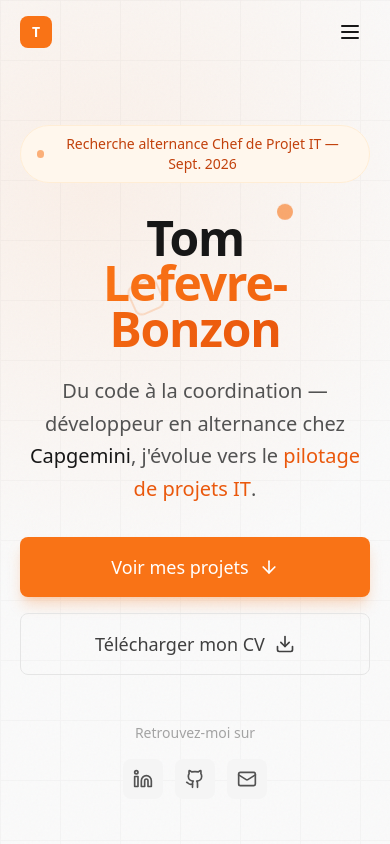
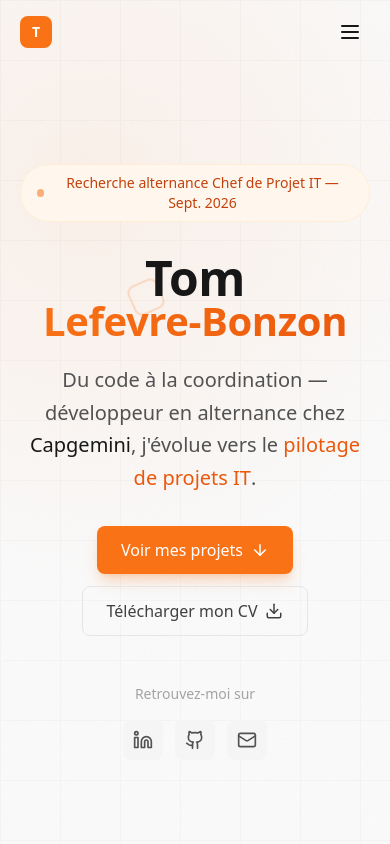
Before and after one commit to tomlefb/portfolio, a React (Vite) app: page / in a window 390 px wide. Shown: the top 844 px of the page. Built offline with nearby package versions, Linux system fonts and the light colour scheme; a web font is replaced by a local one.

Commit message:
fix: nom de famille sur une ligne + boutons moins larges mobile

```diff
--- a/src/components/sections/Hero.tsx
+++ b/src/components/sections/Hero.tsx
@@ -78,11 +78,10 @@ export function Hero() {
             initial={{ opacity: 0, y: 30 }}
             animate={{ opacity: 1, y: 0 }}
             transition={{ duration: 0.6, delay: 0.1 }}
-            className="text-5xl sm:text-6xl md:text-7xl lg:text-8xl font-display font-semibold leading-[0.95] mb-6"
+            className="font-display font-semibold leading-[0.95] mb-6"
           >
-            <span className="text-neutral-900">Tom</span>
-            <br />
-            <span className="text-gradient-orange">Lefevre-Bonzon</span>
+            <span className="text-5xl sm:text-6xl md:text-7xl lg:text-8xl text-neutral-900 block">Tom</span>
+            <span className="text-[2.5rem] sm:text-5xl md:text-6xl lg:text-7xl text-gradient-orange block">Lefevre-Bonzon</span>
           </motion.h1>
 
           {/* Tagline */}
@@ -106,22 +105,24 @@ export function Hero() {
             initial={{ opacity: 0, y: 20 }}
             animate={{ opacity: 1, y: 0 }}
             transition={{ duration: 0.6, delay: 0.3 }}
-            className="flex flex-col sm:flex-row flex-wrap justify-center md:justify-start gap-4 mb-12"
+            className="flex flex-col sm:flex-row items-center sm:items-start justify-center md:justify-start gap-3 sm:gap-4 mb-12"
           >
             <Button
               variant="primary"
-              size="lg"
+              size="md"
               href="#projects"
               icon={ArrowDown}
+              className="sm:!px-8 sm:!py-4 sm:!text-lg"
             >
               Voir mes projets
             </Button>
             <Button
               variant="ghost"
-              size="lg"
+              size="md"
               href="/CV_TOM.pdf"
               download
               icon={Download}
+              className="sm:!px-8 sm:!py-4 sm:!text-lg"
             >
               Télécharger mon CV
             </Button>
```
